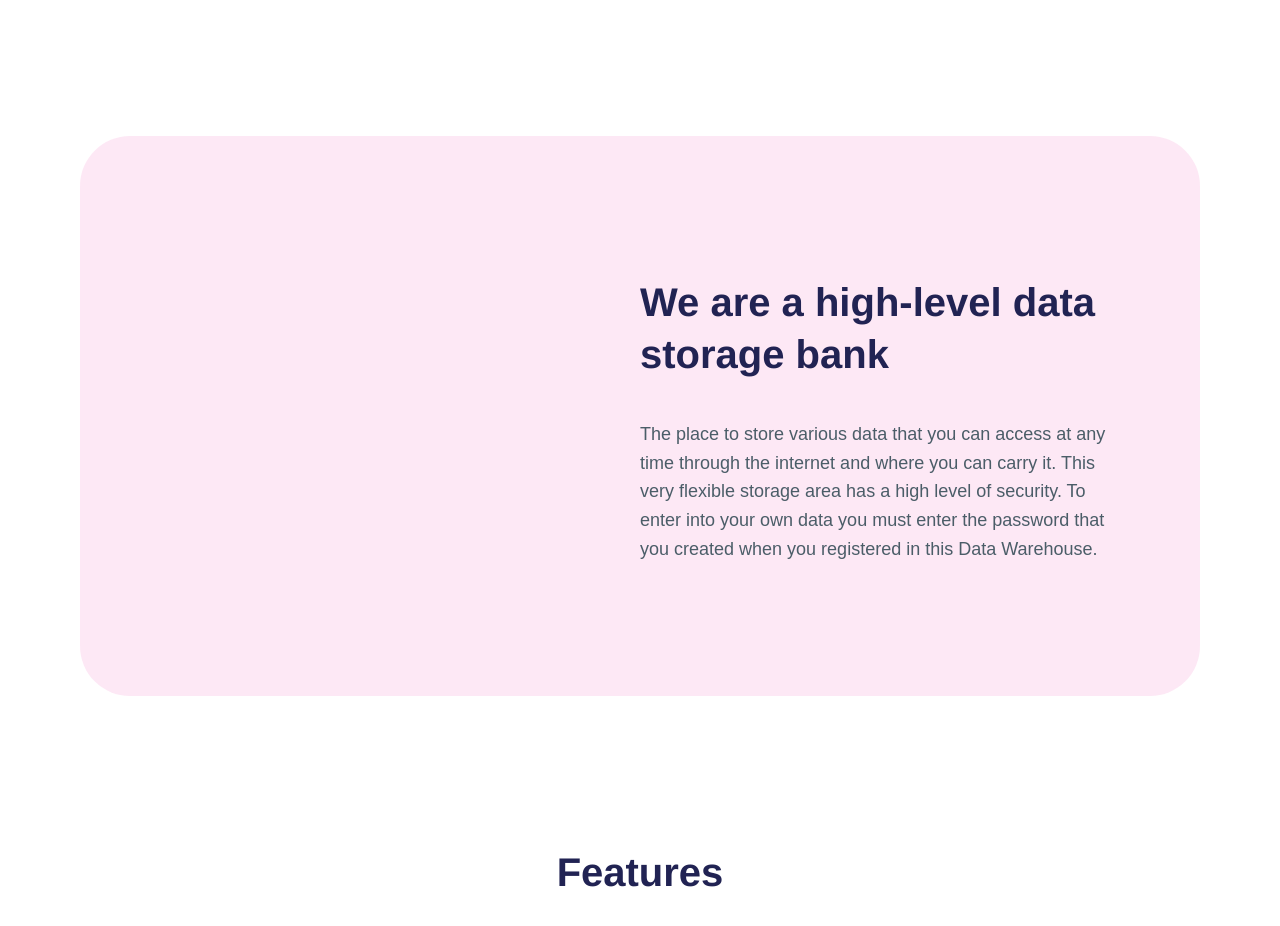
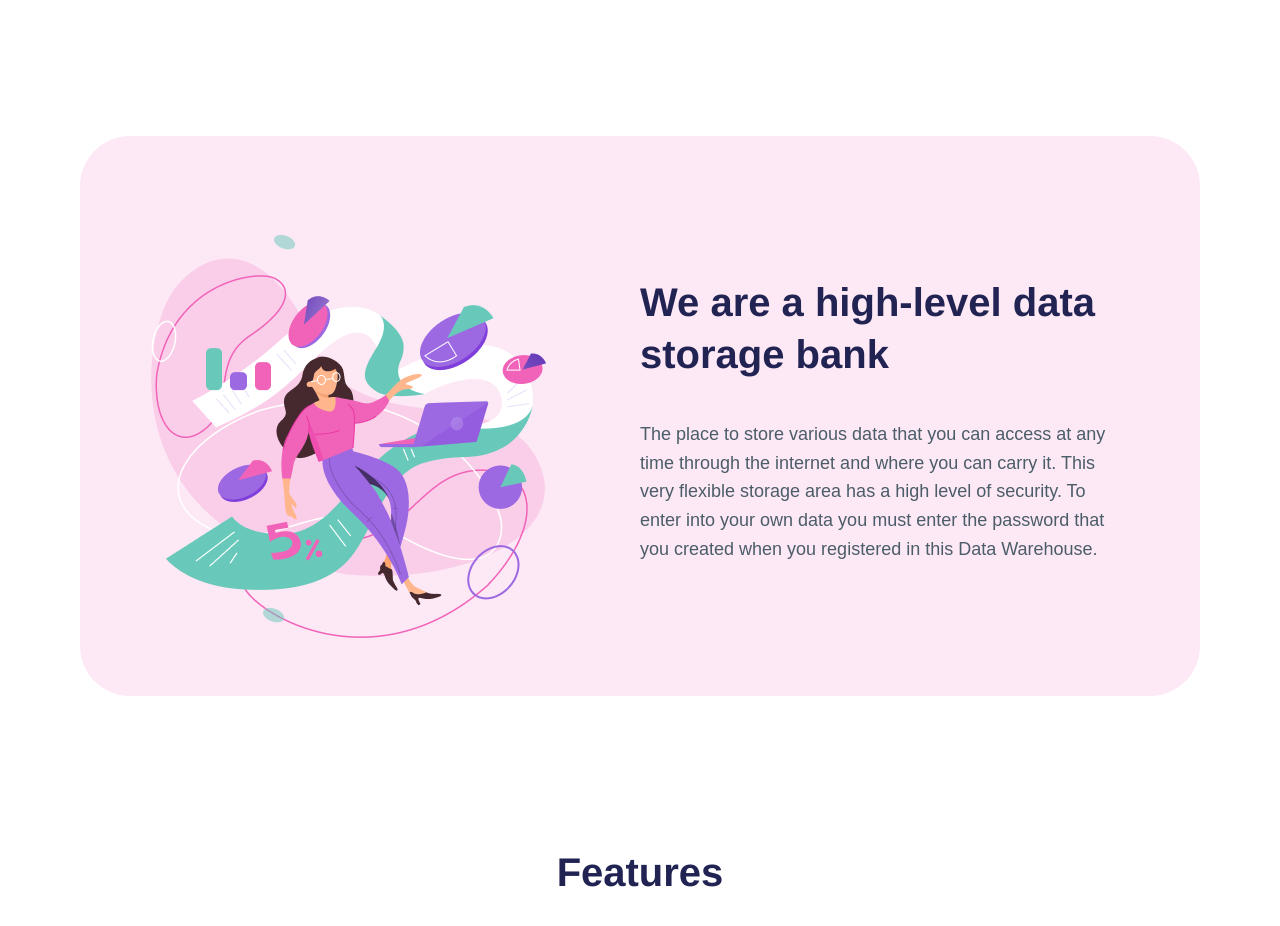
Before and after one commit to msun0320/css-engineer-mini-project, a plain HTML site: page index.html in a window 1280 px wide. Shown: the part 900-1826 px from the top of the page. Drawn offline with nearby package versions, Linux system fonts and the light colour scheme; files that its build step writes are made by us from their sources; the site is published under a folder, as on GitHub Pages, so addresses that start at the root find nothing.

Commit message:
Update _home.scss

```diff
--- a/styles/pages/_home.scss
+++ b/styles/pages/_home.scss
@@ -13,7 +13,7 @@ body {
   padding-top: 10.2rem;
 
   &__inner {
-    background: rgba(240, 99, 184, 0.15) url("/images/bg-about.jpg") 1.1rem
+    background: rgba(240, 99, 184, 0.15) url("../images/bg-about.jpg") 1.1rem
       3.2rem no-repeat;
     border-radius: 50px;
     height: 56rem;
```
